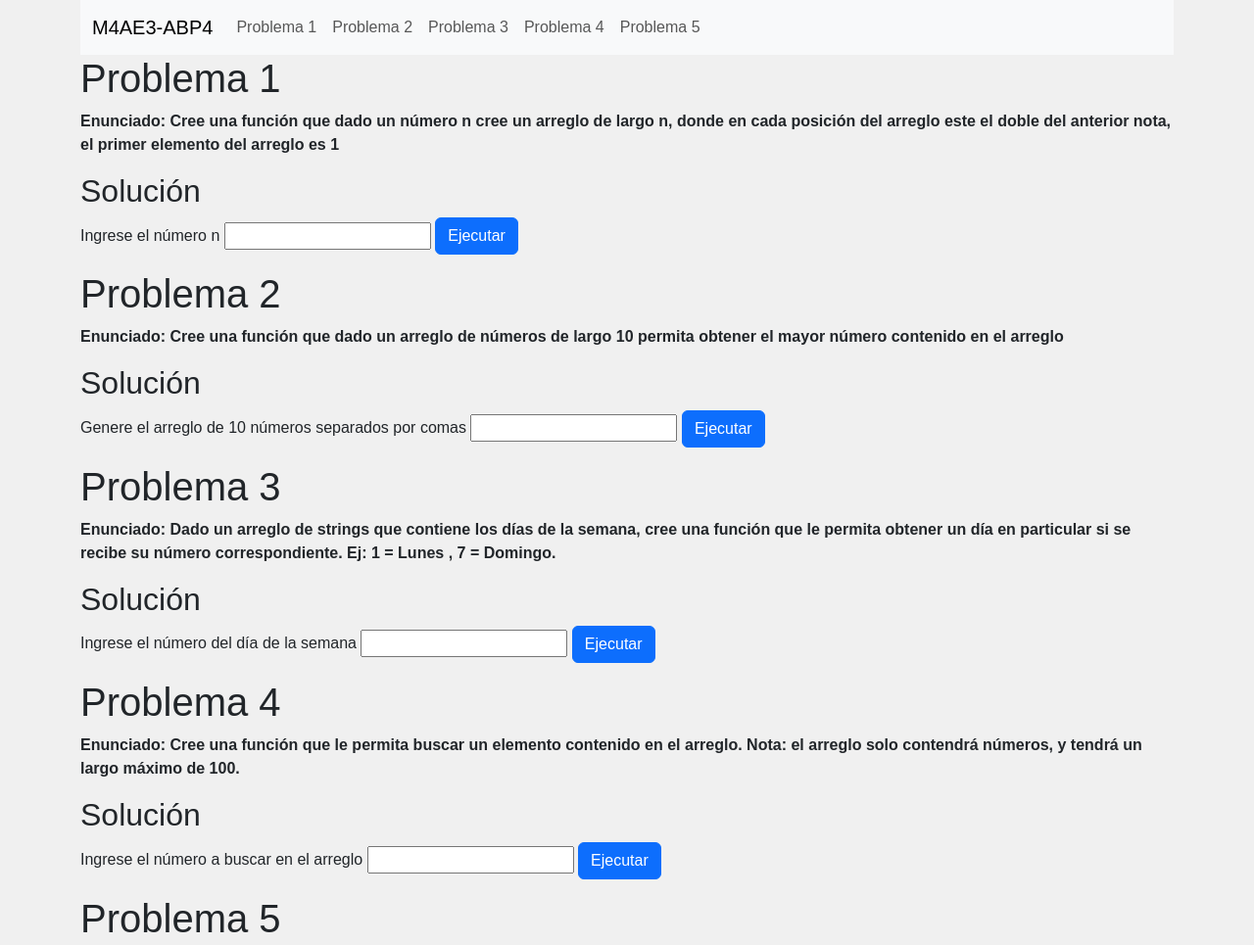
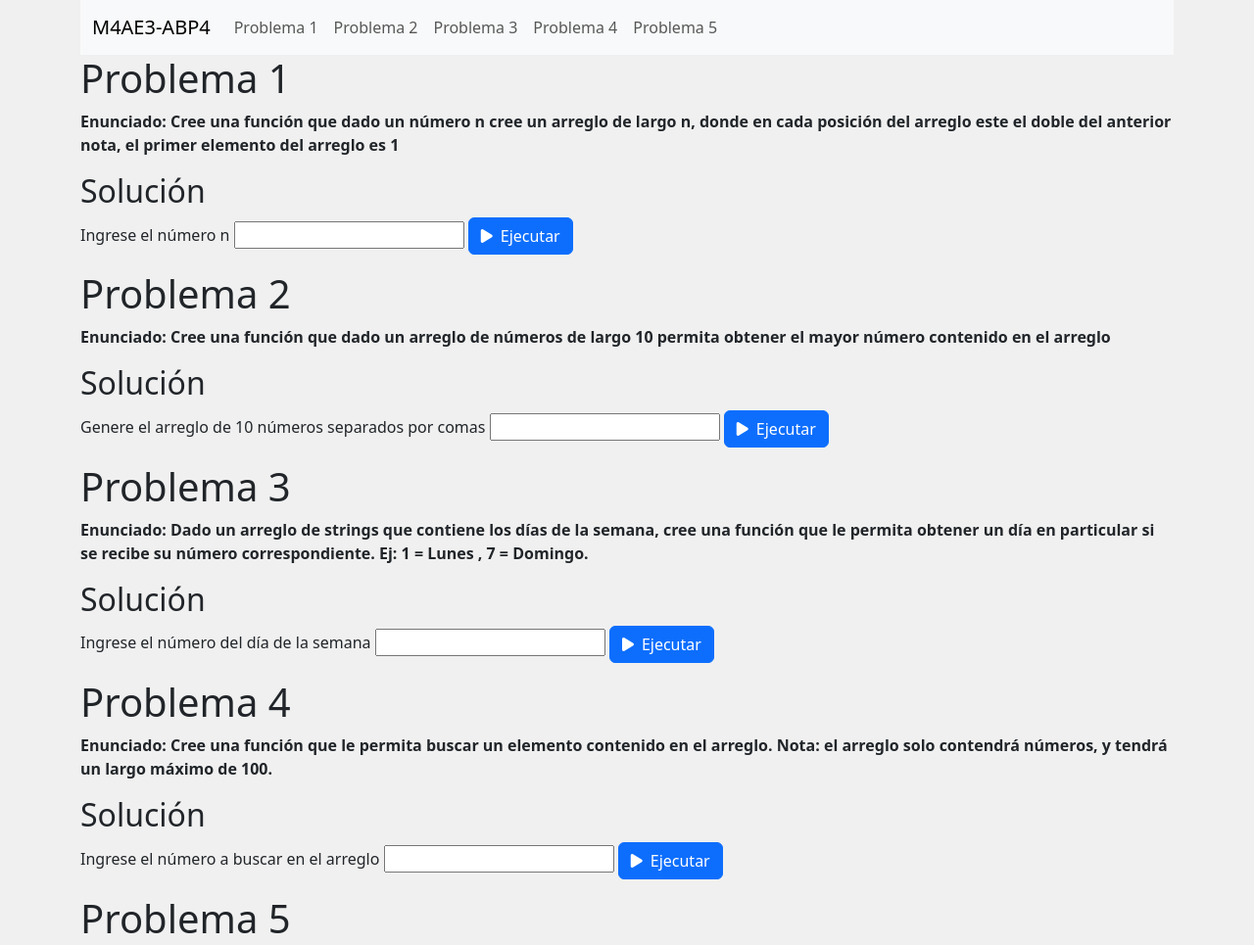
Before and after one commit to jlmansilla/M4AE3-ABP4, a plain HTML site: page index.html in a window 1280 px wide. Shown: the top 965 px of the page at 98% size. Drawn offline with nearby package versions, Linux system fonts and the light colour scheme.

Commit message:
cambia botones

```diff
--- a/assets/css/styles.css
+++ b/assets/css/styles.css
@@ -5,6 +5,5 @@
 }
 
 body{
-    font-family: Arial, Helvetica, sans-serif;
     background-color: #f0f0f0;
 }
--- a/index.html
+++ b/index.html
@@ -3,6 +3,11 @@
 <head>
     <meta charset="UTF-8">
     <meta name="viewport" content="width=device-width, initial-scale=1.0">
+    <!-- Font Awesome para iconos -->
+    <link rel="stylesheet" href="https://cdnjs.cloudflare.com/ajax/libs/font-awesome/6.4.0/css/all.min.css">
+
+    <!-- Google Fonts (opcional) -->
+    <link href="https://fonts.googleapis.com/css2?family=Inter:wght@300;400;500;600;700&display=swap" rel="stylesheet">
     <link href="https://cdn.jsdelivr.net/npm/bootstrap@5.3.7/dist/css/bootstrap.min.css" rel="stylesheet" integrity="sha384-LN+7fdVzj6u52u30Kp6M/trliBMCMKTyK833zpbD+pXdCLuTusPj697FH4R/5mcr" crossorigin="anonymous">
     <link rel="stylesheet" href="assets/css/styles.css">
     <title>M4AE3-ABP4</title>
@@ -50,7 +55,7 @@
                     <h2>Solución</h2>
                     <label for="n">Ingrese el número n</label>
                     <input type="number" id="n" name="n">
-                    <button class="btn btn-primary" onclick="problem1()">Ejecutar</button>
+                    <button class="btn btn-primary" onclick="problem1()"><i class="fas fa-play me-2"></i>Ejecutar</button>
                     <p id="result"></p>
                 </div>
             </section>
@@ -64,7 +69,7 @@
                     <h2>Solución</h2>
                     <label for="array">Genere el arreglo de 10 números separados por comas</label>
                     <input type="text" id="array" name="array">
-                    <button class="btn btn-primary" onclick="problem2()">Ejecutar</button>
+                    <button class="btn btn-primary" onclick="problem2()"><i class="fas fa-play me-2"></i>Ejecutar</button>
                     <p id="result2"></p>
                 </div>
             </section>
@@ -79,7 +84,7 @@
                     <h2>Solución</h2>
                     <label for="day">Ingrese el número del día de la semana</label>
                     <input type="number" id="day" name="day">
-                    <button class="btn btn-primary" onclick="problem3()">Ejecutar</button>
+                    <button class="btn btn-primary" onclick="problem3()"><i class="fas fa-play me-2"></i>Ejecutar</button>
                     <p id="result3"></p>
                 </div>
             </section>
@@ -93,7 +98,7 @@
                     <h2>Solución</h2>
                     <label for="buscar">Ingrese el número a buscar en el arreglo</label>
                     <input type="number" id="buscar" name="buscar" min="1">
-                    <button class="btn btn-primary" onclick="problem4()">Ejecutar</button>
+                    <button class="btn btn-primary" onclick="problem4()"><i class="fas fa-play me-2"></i>Ejecutar</button>
                     <p id="result4"></p>
                 </div>
             </section>
```
